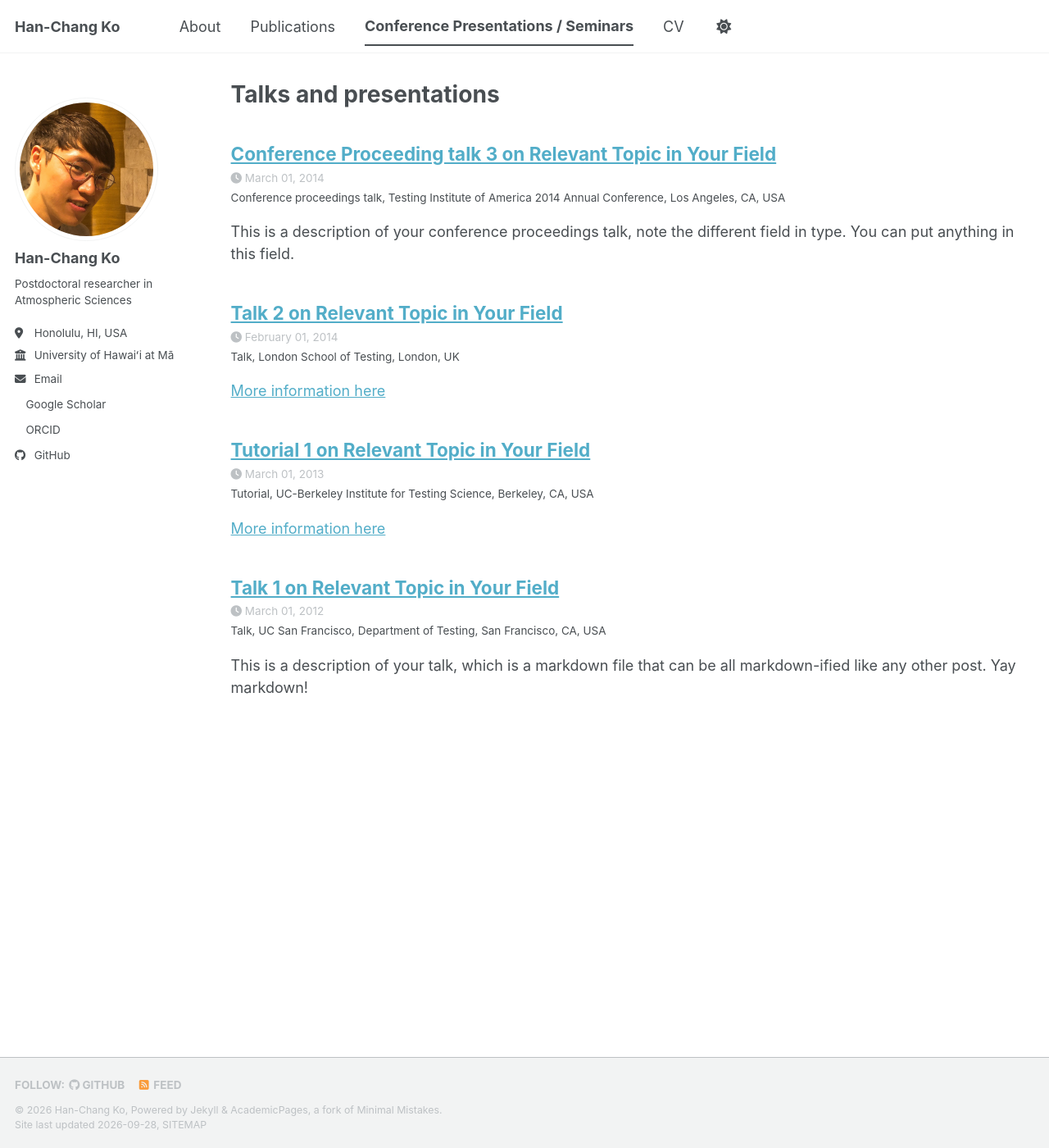
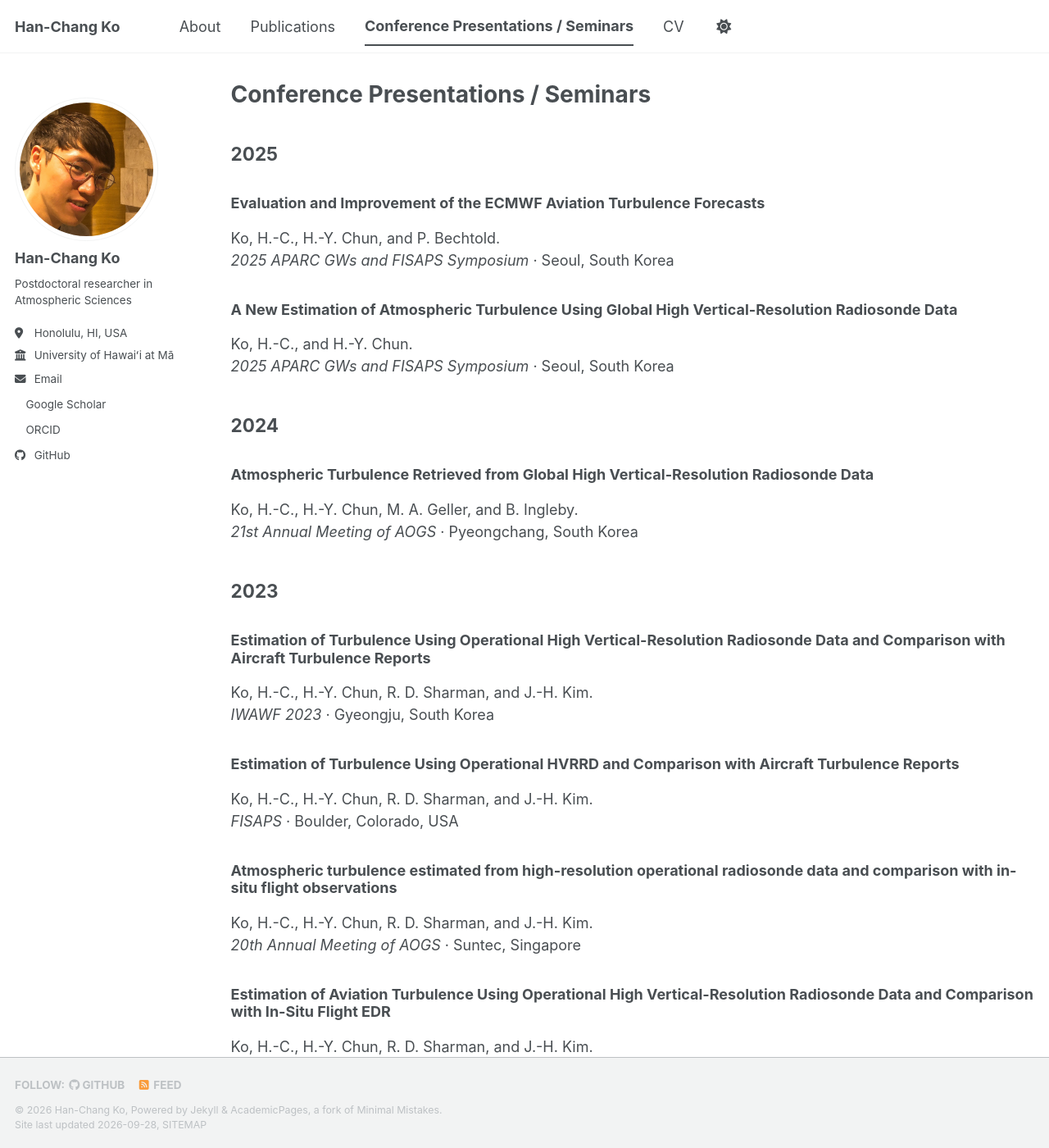
Before and after one commit to hanchangko/hanchangko.github.io, a Jekyll site: the page built from _pages/talks.html, in a window 1280 px wide and 1400 px high. Shown: the whole window at 82% size. Built offline with Jekyll 4.4.1, drawn with Linux system fonts in a browser that asks for light colours; a style sheet for code colours, icons or effects is not loaded; some of the changed text lies outside the part shown.

Commit message:
Add files via upload

```diff
--- a/_pages/talks.html
+++ b/_pages/talks.html
@@ -1,16 +1,100 @@
 ---
 layout: archive
-title: "Talks and presentations"
+title: "Conference Presentations / Seminars"
 permalink: /talks/
 author_profile: true
 ---
 
-{% if site.talkmap_link == true %}
+<h2>2025</h2>
 
-<p style="text-decoration:underline;"><a href="/talkmap.html">See a map of all the places I've given a talk!</a></p>
+<article class="archive__item">
+  <h3>Evaluation and Improvement of the ECMWF Aviation Turbulence Forecasts</h3>
+  <p>Ko, H.-C., H.-Y. Chun, and P. Bechtold.<br>
+  <em>2025 APARC GWs and FISAPS Symposium</em> · Seoul, South Korea</p>
+</article>
 
-{% endif %}
+<article class="archive__item">
+  <h3>A New Estimation of Atmospheric Turbulence Using Global High Vertical-Resolution Radiosonde Data</h3>
+  <p>Ko, H.-C., and H.-Y. Chun.<br>
+  <em>2025 APARC GWs and FISAPS Symposium</em> · Seoul, South Korea</p>
+</article>
 
-{% for post in site.talks reversed %}
-  {% include archive-single-talk.html %}
-{% endfor %}
+<h2>2024</h2>
+
+<article class="archive__item">
+  <h3>Atmospheric Turbulence Retrieved from Global High Vertical-Resolution Radiosonde Data</h3>
+  <p>Ko, H.-C., H.-Y. Chun, M. A. Geller, and B. Ingleby.<br>
+  <em>21st Annual Meeting of AOGS</em> · Pyeongchang, South Korea</p>
+</article>
+
+<h2>2023</h2>
+
+<article class="archive__item">
+  <h3>Estimation of Turbulence Using Operational High Vertical-Resolution Radiosonde Data and Comparison with Aircraft Turbulence Reports</h3>
+  <p>Ko, H.-C., H.-Y. Chun, R. D. Sharman, and J.-H. Kim.<br>
+  <em>IWAWF 2023</em> · Gyeongju, South Korea</p>
+</article>
+
+<article class="archive__item">
+  <h3>Estimation of Turbulence Using Operational HVRRD and Comparison with Aircraft Turbulence Reports</h3>
+  <p>Ko, H.-C., H.-Y. Chun, R. D. Sharman, and J.-H. Kim.<br>
+  <em>FISAPS</em> · Boulder, Colorado, USA</p>
+</article>
+
+<article class="archive__item">
+  <h3>Atmospheric turbulence estimated from high-resolution operational radiosonde data and comparison with in-situ flight observations</h3>
+  <p>Ko, H.-C., H.-Y. Chun, R. D. Sharman, and J.-H. Kim.<br>
+  <em>20th Annual Meeting of AOGS</em> · Suntec, Singapore</p>
+</article>
+
+<article class="archive__item">
+  <h3>Estimation of Aviation Turbulence Using Operational High Vertical-Resolution Radiosonde Data and Comparison with In-Situ Flight EDR</h3>
+  <p>Ko, H.-C., H.-Y. Chun, R. D. Sharman, and J.-H. Kim.<br>
+  <em>103rd AMS Annual Meeting</em> · Denver, Colorado, USA</p>
+</article>
+
+<h2>2022</h2>
+
+<article class="archive__item">
+  <h3>Estimation of Eddy Dissipation Rate (EDR) Using Radiosonde Data and Comparison with In-Situ Flight EDR</h3>
+  <p>Ko, H.-C., and H.-Y. Chun.<br>
+  <em>19th Annual Meeting of AOGS</em> · Online</p>
+</article>
+
+<h2>2021</h2>
+
+<article class="archive__item">
+  <h3>Atmospheric Turbulence Estimated Using Thorpe Method and Operational Radiosonde Data in USA and Its Potential Sources</h3>
+  <p>Ko, H.-C., and H.-Y. Chun.<br>
+  <em>18th Annual Meeting of AOGS</em> · Online</p>
+</article>
+
+<article class="archive__item">
+  <h3>Atmospheric Turbulence Estimated using Thorpe Method and Operational Radiosonde Data in USA and Its Potential Sources</h3>
+  <p>Ko, H.-C., and H.-Y. Chun.<br>
+  <em>101st AMS Annual Meeting</em> · Online</p>
+</article>
+
+<h2>2019</h2>
+
+<article class="archive__item">
+  <h3>Characteristics of atmospheric turbulence retrieved from high vertical-resolution radiosonde data in the United States and comparison with observed aviation turbulence</h3>
+  <p>Ko, H.-C., H.-Y. Chun, and R. D. Sharman.<br>
+  <em>16th Annual Meeting of AOGS</em> · Suntec, Singapore</p>
+</article>
+
+<h2>2018</h2>
+
+<article class="archive__item">
+  <h3>Characteristics of turbulence in the free atmosphere retrieved from high vertical-resolution radiosonde data in US</h3>
+  <p>Ko, H.-C., H.-Y. Chun, M. A. Geller, and P. T. Love.<br>
+  <em>FISAPS</em> · Kühlungsborn, Germany</p>
+</article>
+
+<h2>2017</h2>
+
+<article class="archive__item">
+  <h3>Atmospheric turbulence retrieved from high vertical-resolution radiosonde data in USA and comparison with in-situ flight data</h3>
+  <p>Ko, H.-C., H.-Y. Chun, M. A. Geller, and P. T. Love.<br>
+  <em>FISAPS, QBOi, and SATIO-TCS Joint Workshop</em> · Kyoto, Japan</p>
+</article>
```
